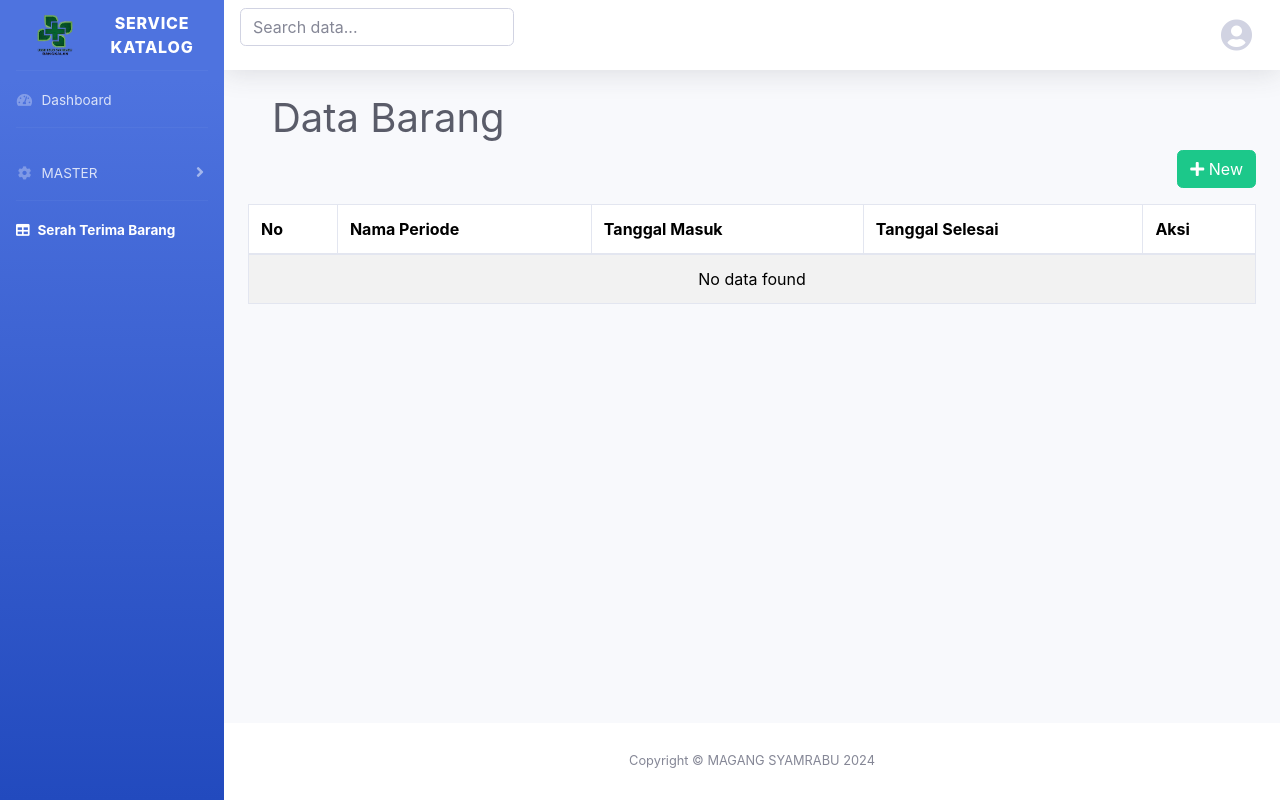
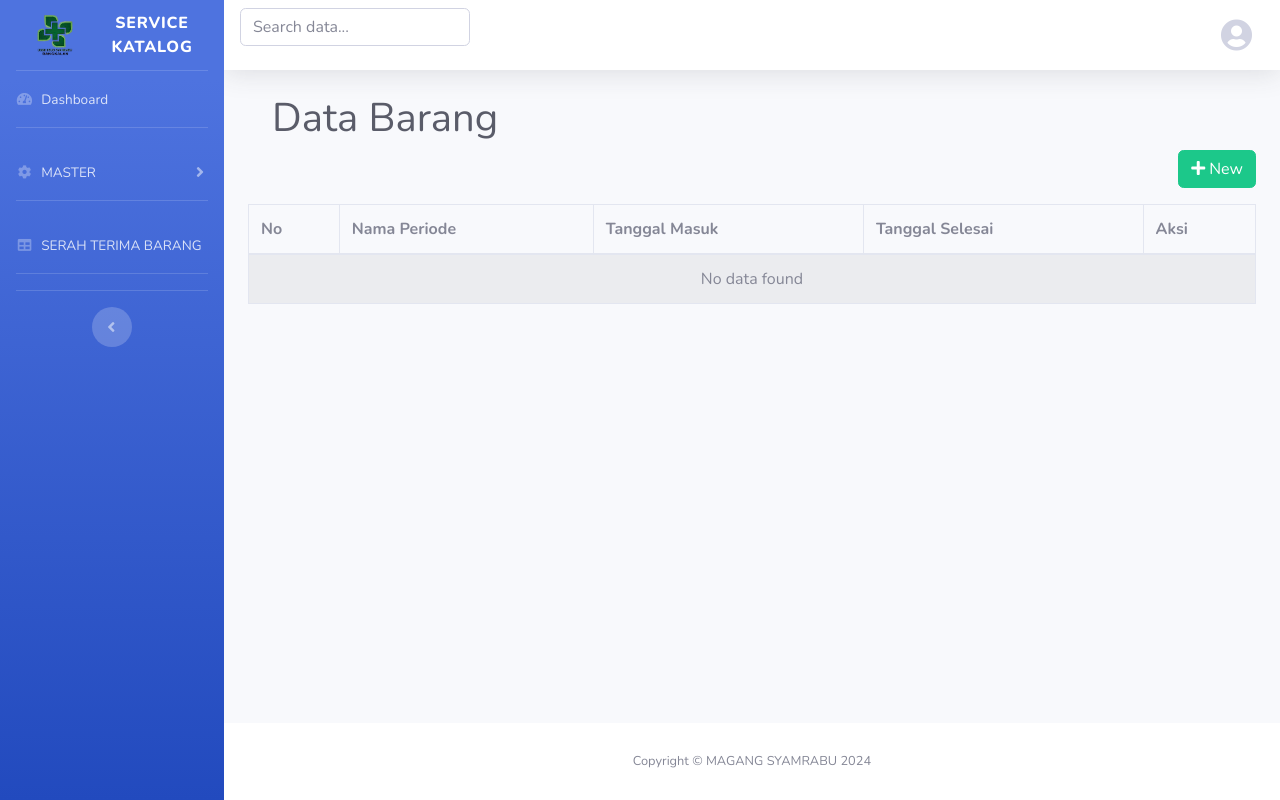
Before and after one commit to dinoosoo/serahterima_barang, a PHP site: page /tabel.php in a window 1280 px wide. Run offline with PHP 8.4, Linux system fonts and the light colour scheme; the visitor is signed in with stand-in values (Sample User, id 1); data that the repository does not hold is empty; some libraries are stand-ins or nearby versions.

Commit message:
memperbarui file

```diff
--- a/masterjenis/edit.php
+++ b/masterjenis/edit.php
@@ -17,7 +17,7 @@ if ($_SERVER["REQUEST_METHOD"] == "POST") {
 
         $conn->close();
         // Redirect kembali ke halaman form
-        header("Location: ../master jenis.php");
+        header("Location: ../master_jenis.php");
         exit();
 
         } else {
--- a/masterjenis/hapus.php
+++ b/masterjenis/hapus.php
@@ -25,7 +25,7 @@ if($conn->query($sql) === TRUE){
 $conn->close();
 
 // Redirect kembali ke halaman form
-header("Location: ../master jenis.php");
+header("Location: ../master_jenis.php");
 exit();
 
 
--- a/masterjenis/tambah.php
+++ b/masterjenis/tambah.php
@@ -28,6 +28,6 @@ if ($_SERVER["REQUEST_METHOD"] == "POST") {
 $conn->close();
 
 // Redirect kembali ke halaman form
-header("Location: ../master jenis.php");
+header("Location: ../master_jenis.php");
 exit();
 ?>
--- a/ruanganmaster/edit.php
+++ b/ruanganmaster/edit.php
@@ -17,7 +17,7 @@ if ($_SERVER["REQUEST_METHOD"] == "POST") {
 
         $conn->close();
         // Redirect kembali ke halaman form
-        header("Location: ../master ruangan.php");
+        header("Location: ../master_ruangan.php");
         exit();
 
         } else {
--- a/ruanganmaster/hapus.php
+++ b/ruanganmaster/hapus.php
@@ -25,7 +25,7 @@ if($conn->query($sql) === TRUE){
 $conn->close();
 
 // Redirect kembali ke halaman form
-header("Location: ../master ruangan.php");
+header("Location: ../master_ruangan.php");
 exit();
 
 
--- a/ruanganmaster/tambah.php
+++ b/ruanganmaster/tambah.php
@@ -28,6 +28,6 @@ if ($_SERVER["REQUEST_METHOD"] == "POST") {
 $conn->close();
 
 // Redirect kembali ke halaman form
-header("Location: ../master ruangan.php");
+header("Location: ../master_ruangan.php");
 exit();
 ?>
--- a/tabel.php
+++ b/tabel.php
@@ -47,12 +47,19 @@ $conn->close();
 <html lang="id">
 <head>
     <meta charset="UTF-8">
-    <meta name="viewport" content="width=device-width, initial-scale=1.0">
-    <title>Data Periode</title>
-    <link href="vendor/bootstrap/css/bootstrap.min.css" rel="stylesheet">
-    <link href="vendor/fontawesome-free/css/all.min.css" rel="stylesheet">
+    <meta name="viewport" content="width=device-width, initial-scale=1, shrink-to-fit=no">
+    <meta name="description" content="">
+    <meta name="author" content="">
+    <title>ADMIN SYAMRABU</title>
+
+    <!-- Custom fonts for this template-->
+    <link href="vendor/fontawesome-free/css/all.min.css" rel="stylesheet" type="text/css">
+    <link href="https://fonts.googleapis.com/css?family=Nunito:200,200i,300,300i,400,400i,600,600i,700,700i,800,800i,900,900i" rel="stylesheet">
+
+    <!-- Custom styles for this template-->
     <link href="css/sb-admin-2.min.css" rel="stylesheet">
 </head>
+
 <body id="page-top">
 
     <!-- Page Wrapper -->
@@ -62,11 +69,11 @@ $conn->close();
         <ul class="navbar-nav bg-gradient-primary sidebar sidebar-dark accordion" id="accordionSidebar">
 
             <!-- Sidebar - Brand -->
-        <a class="sidebar-brand d-flex align-items-center justify-content-center" href="admin.php">
+            <a class="sidebar-brand d-flex align-items-center justify-content-center" href="index.php">
                 <div class="sidebar-brand-icon">
                     <img src="img/rsud syamrabu.png" alt="" style="width: 80px; height: auto;">
                 </div>
-            <div class="sidebar-brand-text mx-3">SERVICE KATALOG</div>
+                <div class="sidebar-brand-text mx-3" style="margin-right: 70px;">SERVICE KATALOG</div>
             </a>
 
             <!-- Divider -->
@@ -96,19 +103,43 @@ $conn->close();
                     </div>
                 </div>
             </li>
-        <hr class="sidebar-divider my-0">
-        <li class="nav-item active">
-            <a class="nav-link" href="index.php">
-                <i class="fas fa-table"></i>
-                <span>Serah Terima Barang</span>
+
+            <!-- Nav Item - Utilities Collapse Menu -->
+            <hr class="sidebar-divider">
+
+            <!-- Nav Item - Tampilkan Data -->
+            <li class="nav-item">
+                <a class="nav-link" href="tabel.php">
+                    <i class="fas fa-fw fa-table"></i>
+                    <span>SERAH TERIMA BARANG</span>
                 </a>
             </li>
+
+            <hr class="sidebar-divider d-none d-md-block">
+
+
+            <!-- Divider -->
+            <hr class="sidebar-divider d-none d-md-block">
+
+            <!-- Sidebar Toggler (Sidebar) -->
+            <div class="text-center d-none d-md-inline">
+                <button class="rounded-circle border-0" id="sidebarToggle"></button>
+            </div>
+
         </ul>
-
+        <!-- End of Sidebar -->
         <!-- Content Wrapper -->
         <div id="content-wrapper" class="d-flex flex-column">
+
         <!-- Main Content -->
         <div id="content">
+            <!-- Your content here -->
+        <!-- End of Main Content -->
+
+
+        <!-- End of Content Wrapper -->
+
+        <!-- End of Page Wrapper -->
             <!-- Topbar -->
             <nav class="navbar navbar-expand navbar-light bg-white topbar mb-4 static-top shadow">
             <div class="mb-3">
@@ -150,20 +181,6 @@ $conn->close();
                 </ul>
             </nav>
 
-
-
-                        <!-- Nav Item - User Information -->
-                        <!-- <li class="nav-item dropdown no-arrow">
-    <a class="nav-link dropdown-toggle" href="#" id="userDropdown" role="button" data-toggle="dropdown" aria-haspopup="true" aria-expanded="false">
-        <i class="fas fa-user-circle fa-2x"></i>
-    </a> -->
-    <!-- Dropdown - User Information -->
-    <!-- <div class="dropdown-menu dropdown-menu-right shadow animated--grow-in" aria-labelledby="userDropdown">
-        <a class="dropdown-item" href="#" data-toggle="modal" data-target="#logoutModal">
-            <i class="fas fa-sign-out-alt fa-sm fa-fw mr-2 text-gray-400"></i>
-            Logout
-        </a>
-    </div> -->
 </li>
 
             <!-- Begin Page Content -->
@@ -287,6 +304,7 @@ $conn->close();
             </footer>
     </div>
 </div>
+
 <!-- Logout Modal-->
 <div class="modal fade" id="logoutModal" tabindex="-1" role="dialog" aria-labelledby="exampleModalLabel"
         aria-hidden="true">
@@ -298,7 +316,8 @@ $conn->close();
                         <span aria-hidden="true">×</span>
                     </button>
                 </div>
-                <div class="modal-body">Select "Logout" below if you are ready to end your current session.</div>
+                <div class="modal-body">Apakah Anda yakin ingin keluar dari halaman ini?
+                    Pastikan untuk menyimpan semua pekerjaan Anda sebelum melanjutkan.</div>
                 <div class="modal-footer">
                     <button class="btn btn-secondary" type="button" data-dismiss="modal">Cancel</button>
                     <a class="btn btn-primary" href="logout.php">Logout</a>
@@ -310,5 +329,12 @@ $conn->close();
 <!-- Bootstrap core JavaScript-->
 <script src="vendor/jquery/jquery.min.js"></script>
 <script src="vendor/bootstrap/js/bootstrap.bundle.min.js"></script>
+
+<!-- Core plugin JavaScript-->
+<script src="vendor/jquery-easing/jquery.easing.min.js"></script>
+
+<!-- Custom scripts for all pages-->
+<script src="js/sb-admin-2.min.js"></script>
+
 </body>
 </html>
```
Also changed, not shown: master_jenis.php (+35 -15 lines), master_ruangan.php (+11 -8 lines). Lines whose indentation alone changed are shown as unchanged.
